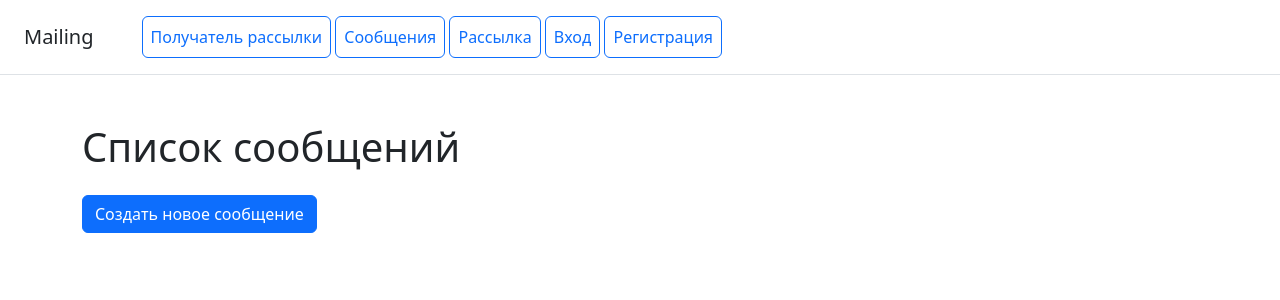
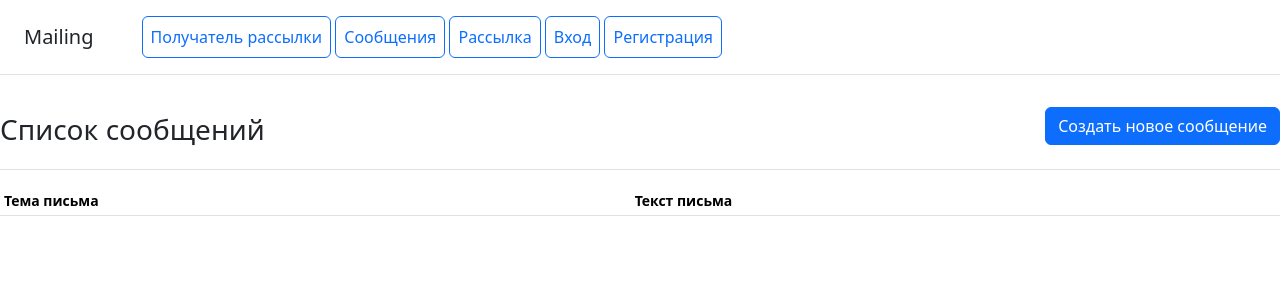
Before and after one commit to elenapantsurkina/Mailing_list_management, a Django app: page /management_email/message_list/ in a window 1280 px wide. Shown: the top 300 px of the page. Run offline with Django 5.2, Linux system fonts and the light colour scheme; lists and menus that the app fills with data are empty; some libraries are stand-ins or nearby versions.

Commit message:
исправлен шаблон список сообщений

```diff
--- a/management_email/templates/management_email/message_list.html
+++ b/management_email/templates/management_email/message_list.html
@@ -3,17 +3,39 @@
 {% block title %}Список сообщений{% endblock %}
 
 {% block content %}
-    <div class="container mt-5">
-        <h1 class="mb-4">Список сообщений</h1>
+<div class="d-flex justify-content-between flex-wrap flex-md-nowrap align-items-center pt-3 pb-2 mb-3 border-bottom">
+        <h3>Список сообщений</h3>
         <a href="{% url 'management_email:message_create' %}" class="btn btn-primary mb-3">Создать новое сообщение</a>
-        <ul class="list-group">
-            {% for message in messages %}
-                <li class="list-group-item">
-                    <a href="{% url 'management_email:message_detail' message.pk %}">{{ message.heading }}</a>
-                    <a href="{% url 'management_email:message_update' message.pk %}" class="btn btn-sm btn-secondary ml-3">Редактировать</a>
-                    <a href="{% url 'management_email:message_delete' message.pk %}" class="btn btn-sm btn-danger ml-1">Удалить</a>
-                </li>
-            {% endfor %}
-        </ul>
-    </div>
+</div>
+
+<div class="table-responsive small">
+    <table class="table table-striped table-sm">
+        <thead>
+        <tr>
+
+            <th scope="col" >Тема письма</th>
+            <th scope="col">Текст письма</th>
+        </tr>
+        </thead>
+        <tbody>
+        {% for message in messages %}
+        <tr>
+
+            <td style="width: 20vh;">{{ message.heading }}</td>
+            <td>{{ message.content }}</td>
+
+            <td class="text-end" style="width: 20vh;">
+
+                <a href="{% url 'management_email:message_update' message.pk %}" class="btn btn-sm btn-secondary ml-3">Редактировать</a>
+                <a href="{% url 'management_email:message_delete' message.pk %}" class="btn btn-sm btn-danger ml-1">Удалить</a>
+
+            </td>
+
+            <td class="text-end" style="width: 20vh;"></td>
+
+        </tr>
+        {% endfor %}
+        </tbody>
+    </table>
+</div>
 {% endblock %}
```
